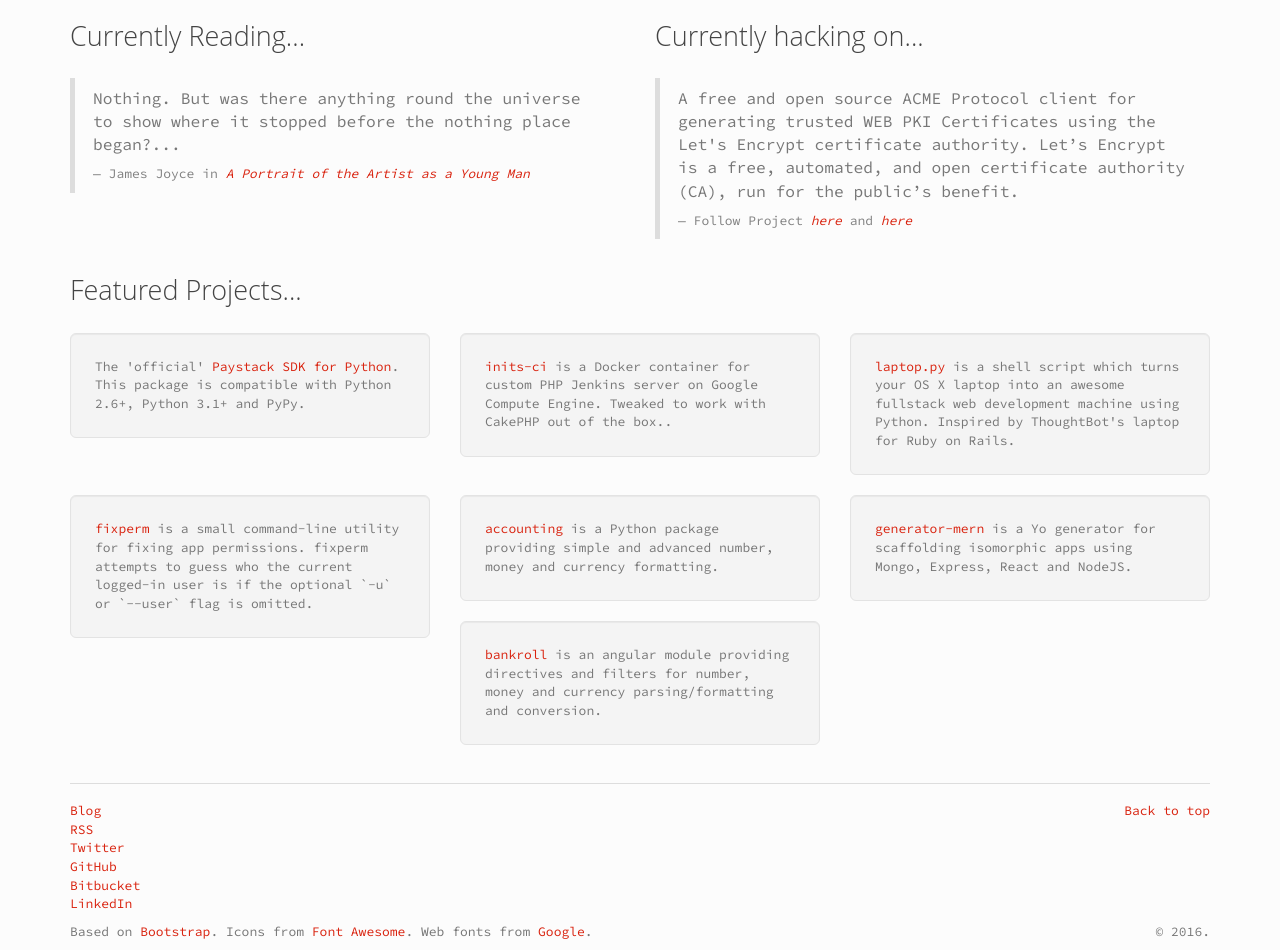
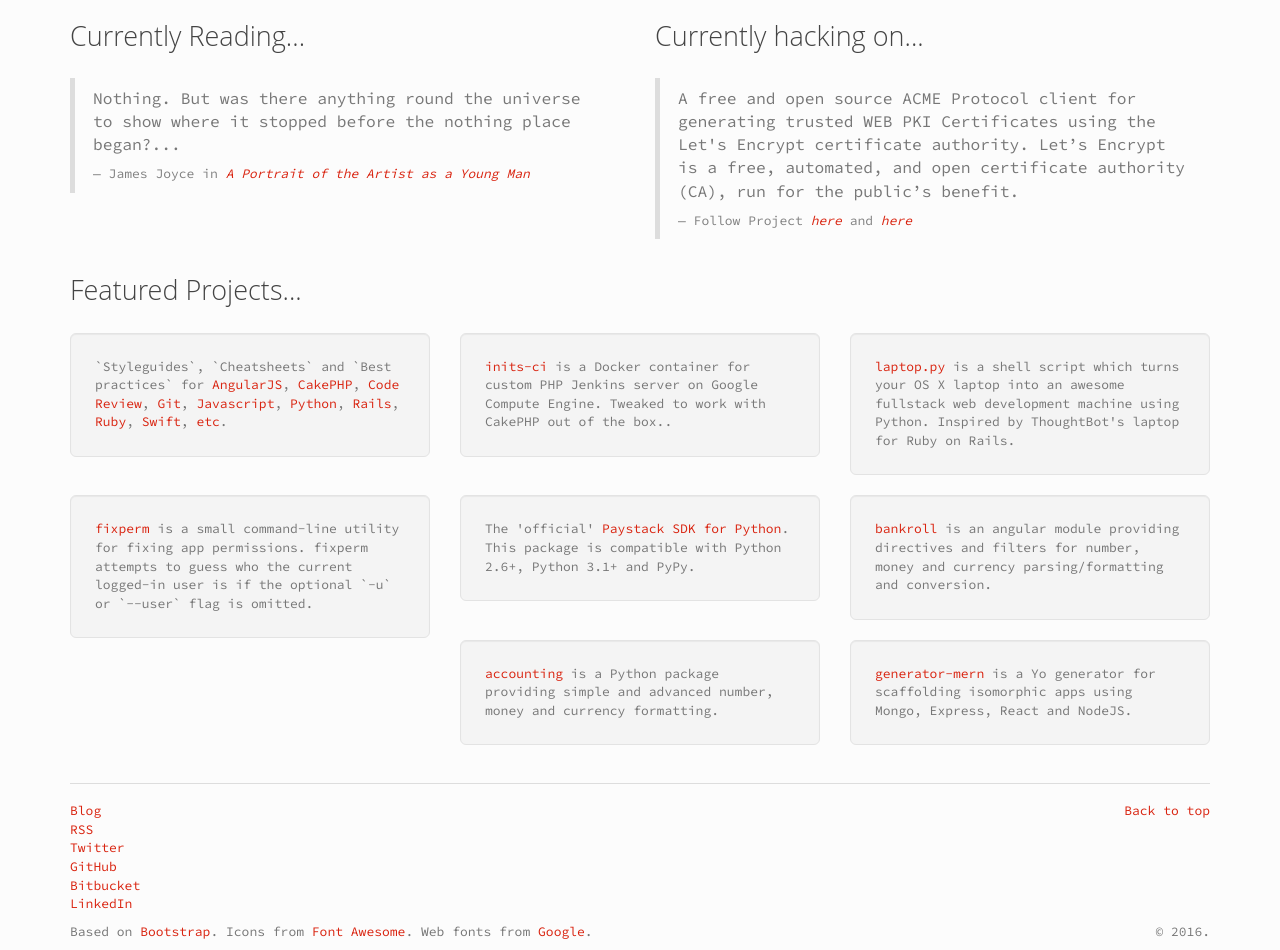
Before and after one commit to ojengwa/ojengwa.github.io, a plain HTML site: page index.html in a window 1280 px wide. Shown: the part 482-1432 px from the top of the page. Drawn offline with Linux system fonts and the light colour scheme.

Commit message:
update featured projects
Signed-off-by: Bernard Ojengwa <bernardojengwa@gmail.com>

```diff
--- a/index.html
+++ b/index.html
@@ -80,7 +80,7 @@
           <div class="col-lg-4">
             <div class="bs-component">
               <div class="well well-lg">
-                The 'official' <a class="" href="https://pythonhosted.org/paystack/">Paystack SDK for Python</a>. This package is compatible with Python 2.6+, Python 3.1+ and PyPy.
+                `Styleguides`, `Cheatsheets` and `Best practices` for <a href="https://github.com/initsng/Bestpractices/wiki/AngularJS">AngularJS</a>, <a href="https://github.com/initsng/Bestpractices/wiki/CakePHP-3">CakePHP</a>, <a href="https://github.com/initsng/Bestpractices/wiki/Code-Review">Code Review</a>, <a href="https://github.com/initsng/Bestpractices/wiki/Git-Workflow">Git</a>, <a href="https://github.com/initsng/Bestpractices/wiki/Javascript">Javascript</a>, <a href="https://github.com/initsng/Bestpractices/wiki/Python">Python</a>, <a href="https://github.com/initsng/Bestpractices/wiki/Rails">Rails</a>, <a href="https://github.com/initsng/Bestpractices/wiki/Ruby">Ruby</a>, <a href="https://github.com/initsng/Bestpractices/wiki/Swift">Swift</a>, <a href="https://github.com/initsng/Bestpractices/wiki/General">etc</a>.
               </div>
             </div>
           </div>
@@ -108,6 +108,20 @@
           <div class="col-lg-4">
             <div class="bs-component">
               <div class="well well-lg">
+                The 'official' <a class="" href="https://pythonhosted.org/paystack/">Paystack SDK for Python</a>. This package is compatible with Python 2.6+, Python 3.1+ and PyPy.
+              </div>
+            </div>
+          </div>
+          <div class="col-lg-4">
+            <div class="bs-component">
+              <div class="well well-lg">
+                <a class="" href="https://www.npmjs.com/package/bankroll">bankroll</a> is an angular module providing directives and filters for number, money and currency parsing/formatting and conversion.
+              </div>
+            </div>
+          </div>
+          <div class="col-lg-4">
+            <div class="bs-component">
+              <div class="well well-lg">
                 <a class="" href="https://pythonhosted.org/accounting">accounting</a> is a Python package providing simple and advanced number, money and currency formatting.
               </div>
             </div>
@@ -116,13 +130,6 @@
             <div class="bs-component">
               <div class="well well-lg">
                 <a class="" href="https://www.npmjs.com/package/generator-mern">generator-mern</a> is a Yo generator for scaffolding isomorphic apps using Mongo, Express, React and NodeJS.
-              </div>
-            </div>
-          </div>
-          <div class="col-lg-4">
-            <div class="bs-component">
-              <div class="well well-lg">
-                <a class="" href="https://www.npmjs.com/package/bankroll">bankroll</a> is an angular module providing directives and filters for number, money and currency parsing/formatting and conversion.
               </div>
             </div>
           </div>
```
